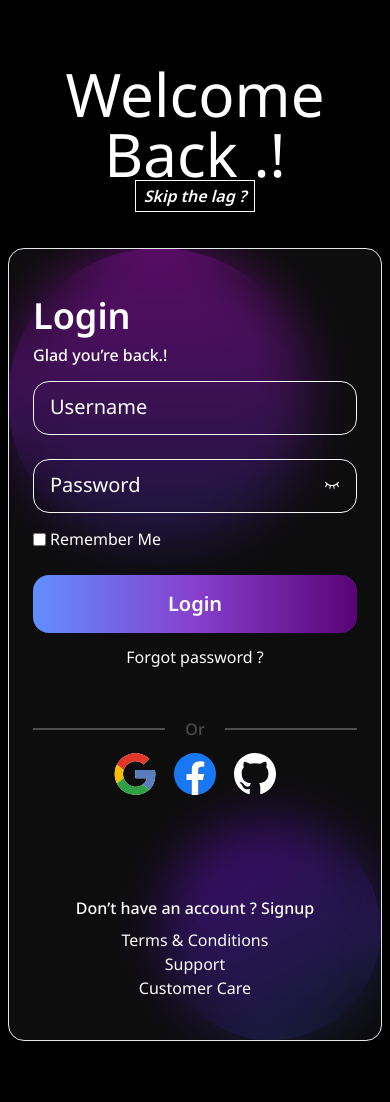
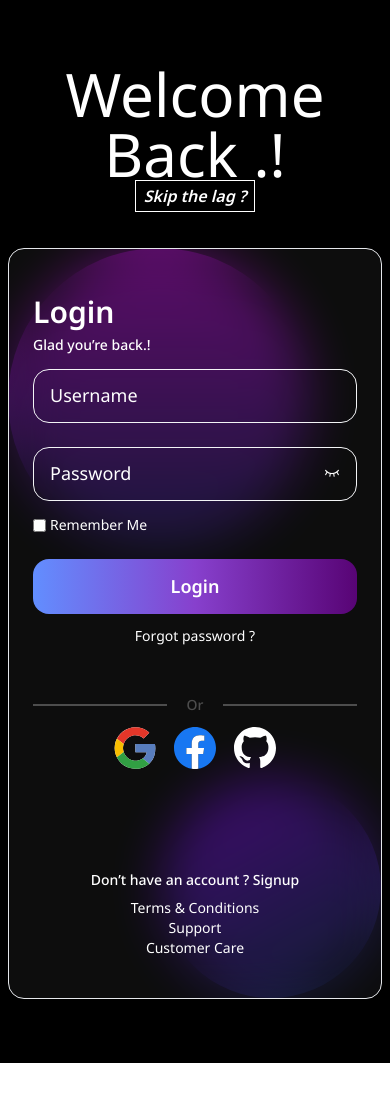
Before and after one commit to anangyoga/login-dark, a React (Vite) app: page / in a window 390 px wide. Shown: the top 1102 px of the page. After the commit the page ends 1063 px from the top, so only its background shows below. Built offline with nearby package versions, Linux system fonts and the light colour scheme; a web font is replaced by a local one.

Commit message:
fix: typography mobile

```diff
--- a/src/components/Login.tsx
+++ b/src/components/Login.tsx
@@ -26,15 +26,19 @@ const Login = () => {
         <div className="border border-gray-200 rounded-2xl bg-white bg-opacity-5 backdrop-blur-[26px] px-6 py-10 sm:px-10 sm:py-24 text-white flex flex-col gap-12">
           <div className="flex flex-col gap-[14px] md:w-full lg:w-[400px]">
             <div>
-              <h3 className="text-4xl leading-normal font-semibold">Login</h3>
-              <p className="text-base font-medium leading-normal">Glad you’re back.!</p>
+              <h3 className="text-3xl md:text-4xl leading-normal font-semibold">Login</h3>
+              <p className="text-sm md:text-base font-medium leading-normal">Glad you’re back.!</p>
             </div>
             <div className="flex flex-col gap-6">
-              <input className="px-4 py-[14px] w-full bg-transparent border border-gray-100 rounded-2xl placeholder:text-xl placeholder:font-normal placeholder:text-white placeholder:leading-normal" type="text" placeholder="Username" />
+              <input
+                className="px-4 py-[14px] w-full bg-transparent border border-gray-100 rounded-2xl placeholder:text-lg md:placeholder:text-xl placeholder:font-normal placeholder:text-white placeholder:leading-normal"
+                type="text"
+                placeholder="Username"
+              />
 
               <div className="relative flex flex-col gap-[14px]">
                 <input
-                  className="relative px-4 py-[14px] w-full bg-transparent border border-gray-100 rounded-2xl placeholder:text-xl placeholder:font-normal placeholder:text-white placeholder:leading-normal "
+                  className="relative px-4 py-[14px] w-full bg-transparent border border-gray-100 rounded-2xl placeholder:text-lg md:placeholder:text-xl placeholder:font-normal placeholder:text-white placeholder:leading-normal "
                   type="password"
                   placeholder="Password"
                 />
@@ -43,12 +47,12 @@ const Login = () => {
                 </div>
                 <div className="flex items-center gap-1">
                   <input type="checkbox" />
-                  <label>Remember Me</label>
+                  <label className="text-sm md:text-base">Remember Me</label>
                 </div>
               </div>
               <div className="flex flex-col gap-3">
-                <button className="text-xl font-semibold leading-normal px-[10px] py-[14px] bg-gradient-to-r from-[#628EFF] via-[#8740CD] to-[#580475] rounded-2xl">Login</button>
-                <Link to={`/forgot-password`} className="text-center">
+                <button className="text-lg md:text-xl font-semibold leading-normal px-[10px] py-[14px] bg-gradient-to-r from-[#628EFF] via-[#8740CD] to-[#580475] rounded-2xl">Login</button>
+                <Link to={`/forgot-password`} className="text-center text-sm md:text-base">
                   Forgot password ?
                 </Link>
               </div>
@@ -58,7 +62,7 @@ const Login = () => {
             <div className="flex flex-col gap-3">
               <div className="flex gap-5 items-center">
                 <hr className="border border-[#4D4D4D] w-full" />
-                <p className="text-[#4D4D4D] text-base font-medium leading-normal">Or</p>
+                <p className="text-[#4D4D4D] text-sm md:text-base font-medium leading-normal">Or</p>
                 <hr className="border border-[#4D4D4D] w-full" />
               </div>
               <div className="flex justify-center items-center gap-[18px]">
@@ -68,16 +72,16 @@ const Login = () => {
               </div>
             </div>
             <div className="flex flex-col gap-2">
-              <p className="text-base font-medium  text-white text-center">
+              <p className="text-sm md:text-base font-medium  text-white text-center">
                 Don’t have an account ?{" "}
                 <Link to={`/signup`} className="cursor-pointer">
                   Signup
                 </Link>
               </p>
               <div className="flex flex-col sm:flex-row items-center md:justify-evenly lg:justify-between ">
-                <p className="text-base font-normal cursor-pointer">Terms & Conditions</p>
-                <p className="text-base font-normal cursor-pointer">Support</p>
-                <p className="text-base font-normal cursor-pointer">Customer Care</p>
+                <p className="text-sm md:text-base font-normal cursor-pointer">Terms & Conditions</p>
+                <p className="text-sm md:text-base font-normal cursor-pointer">Support</p>
+                <p className="text-sm md:text-base font-normal cursor-pointer">Customer Care</p>
               </div>
             </div>
           </div>
```
